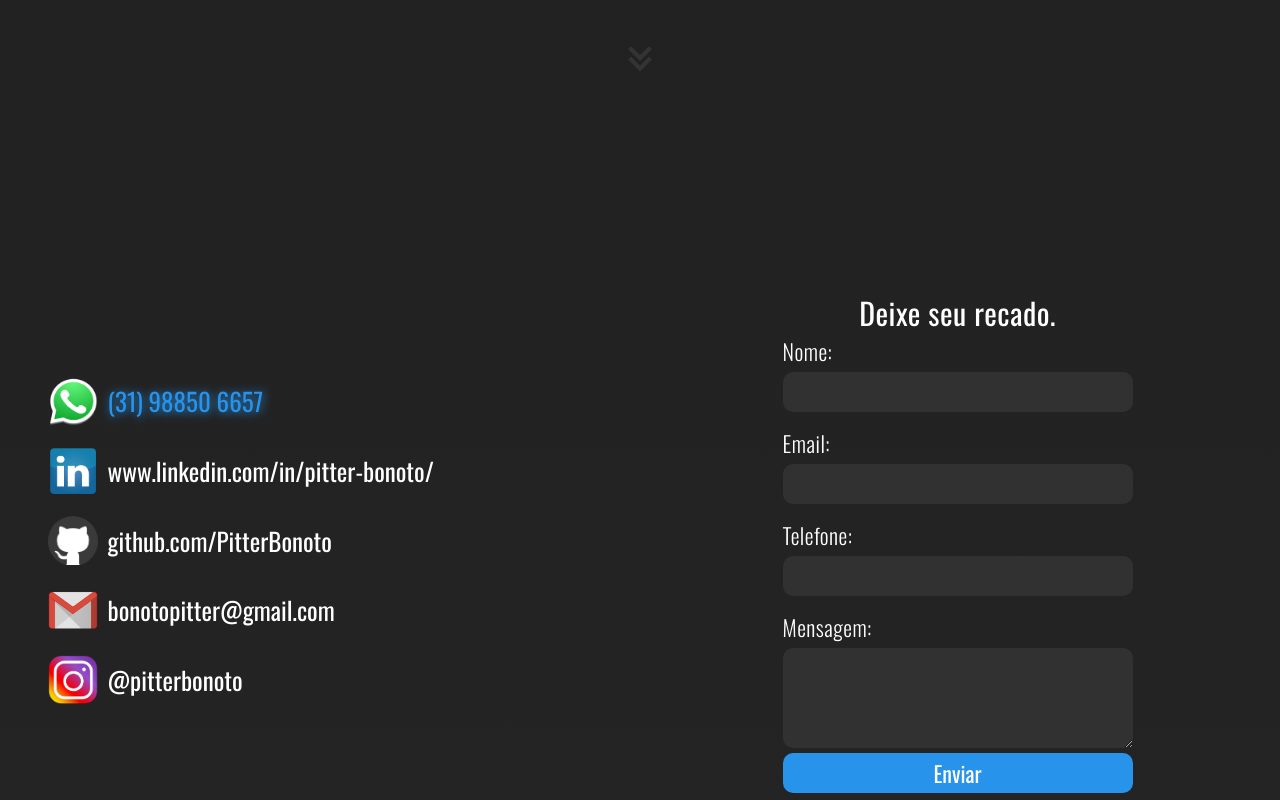
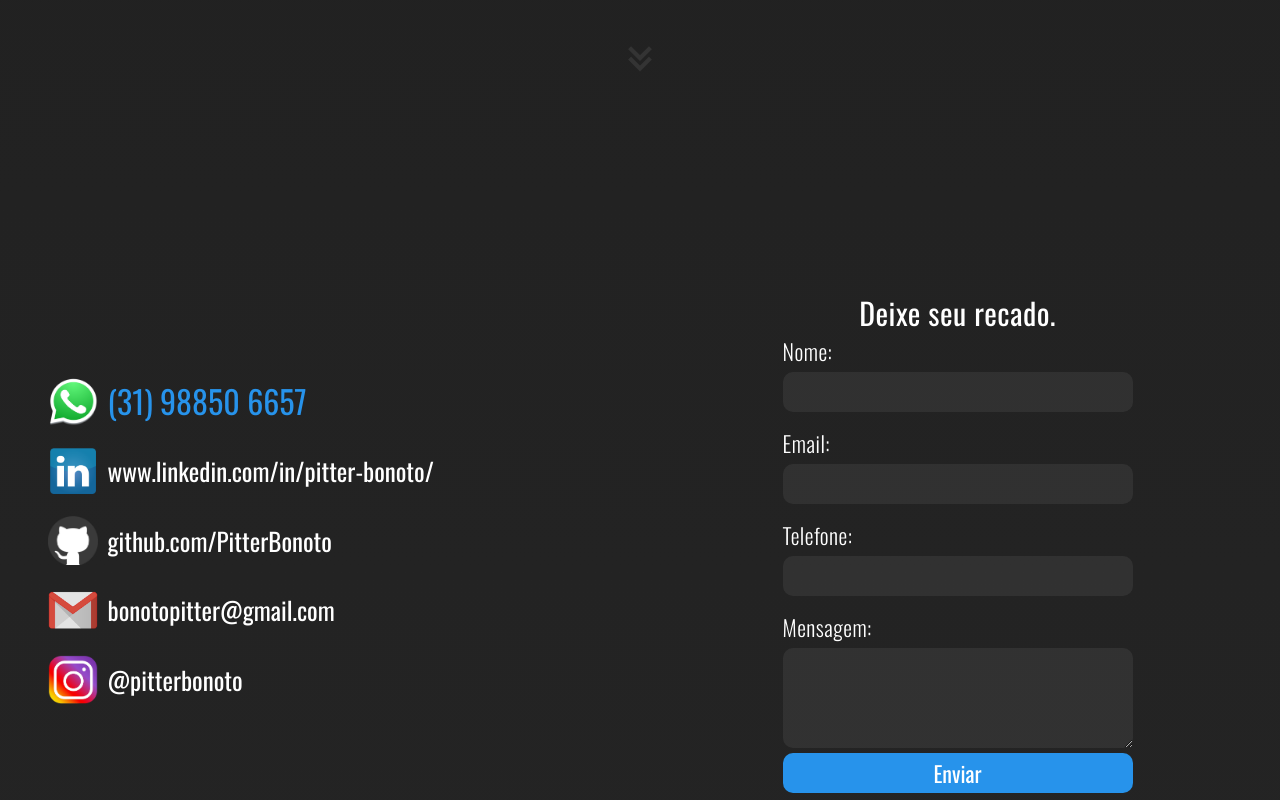
Before and after one commit to PitterBonoto/Portfolio, a plain HTML site: page index.html in a window 1280 px wide. In both pictures the pointer is over the link "(31) 98850 6657". Shown: the part 2684-3484 px from the top of the page. Drawn offline with nearby package versions, Linux system fonts and the light colour scheme.

Commit message:
alteração font-size quebrando dos contatos

```diff
--- a/style.css
+++ b/style.css
@@ -547,7 +547,7 @@ nav:hover>.nav-itens {
 
 #contact:hover {
     color: #2793eb;
-    text-shadow: 1px 1px 10px #2793eb;
+    font-size: 32px;
 }
 
 #contact:active {
```
